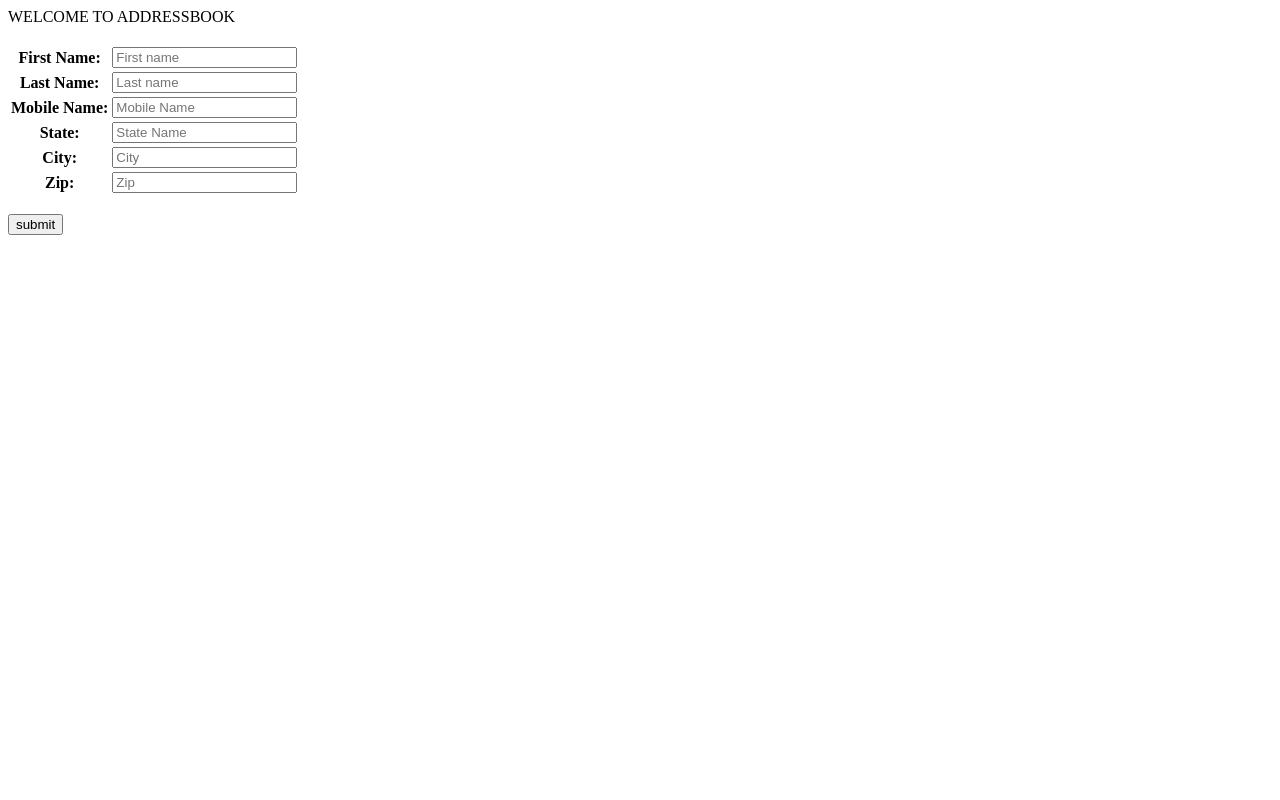
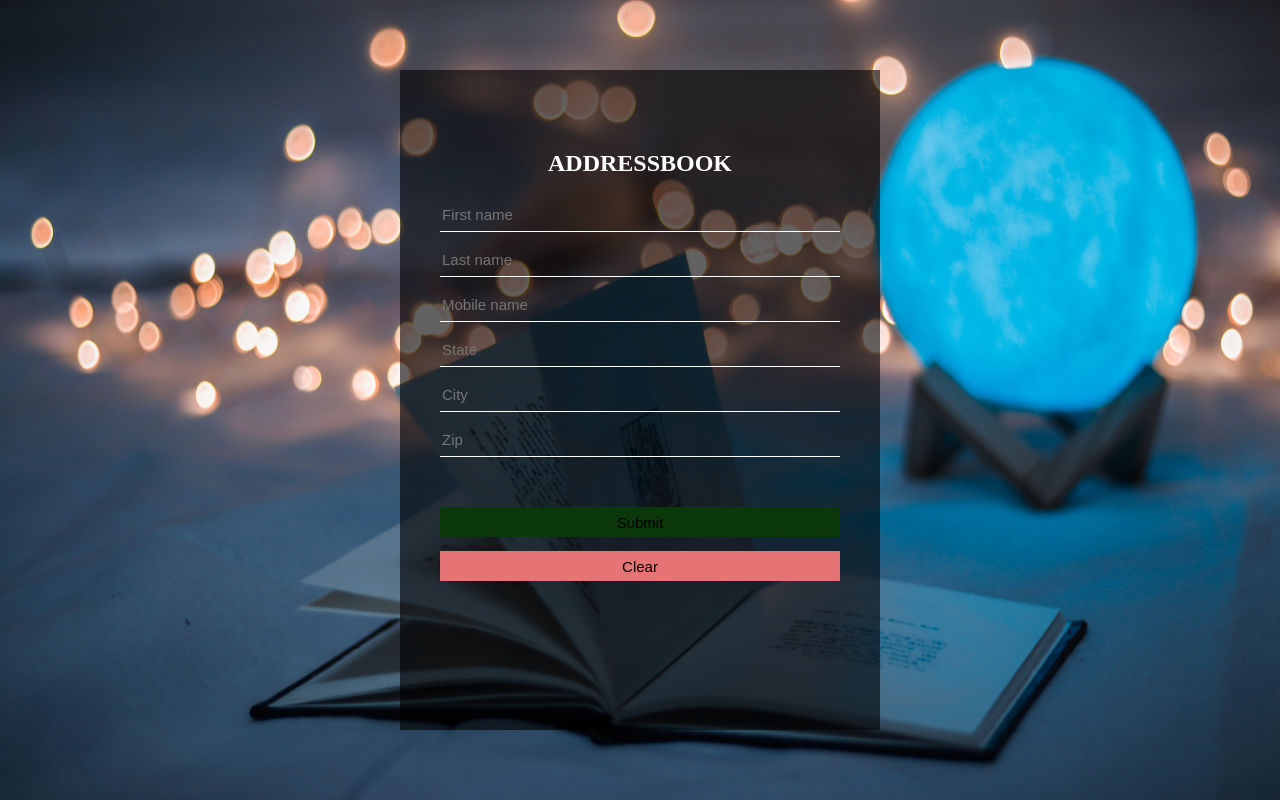
Before and after one commit to anubhav230/AddressBook_UI, a plain HTML site: page src/index.html in a window 1280 px wide. Drawn offline with Linux system fonts and the light colour scheme.

Commit message:
ADDED- Regex pattern for adding details

```diff
--- /dev/null
+++ b/src/addressbook.js
@@ -0,0 +1,37 @@
+const CHECK_NAME = /^[A-Za-z0-9 ]{3,20}$/;
+const CHECK_MOBILE_NUMBER = /^[0-9]{1,3}[ ][0-9]{10}$/;
+const ADDRESS_PATTERN = "^[A-Z]{1}[a-z]{5,}$";
+const ZIP_PATTERN = "^[A-Z]{1}[a-z]{5,}$";
+function check(myform){
+  if (!CHECK_NAME.test(myform.firstName.value))
+  {
+    alert("invalid value");
+    return false;
+  }
+  if (!CHECK_NAME.test(myform.lastName.value))
+  {
+    alert("invalid value");
+    return false;
+  }
+  if (!CHECK_MOBILE_NUMBER.test(myform.mobileNumber.value))
+  {
+    alert("invalid value");
+    return false;
+  }
+  if (!ADDRESS_PATTERN.test(myform.state.value))
+  {
+    alert("invalid value");
+    return false;
+  }
+  if (!ADDRESS_PATTERN.test(myform.city.value))
+  {
+    alert("invalid value");
+    return false;
+  }
+  if (!ZIP_PATTERN.test(myform.zip.value))
+  {
+    alert("invalid value");
+    return false;
+  }
+
+}
--- a/src/index.html
+++ b/src/index.html
@@ -1,71 +1,24 @@
 <html>
-    <head>
+   <head>
         <title>addressbook</title>
-    </head>
-  <div id= "box1">
-     <h id= "heading">WELCOME TO ADDRESSBOOK</h>
-    </div>
-  <br>
-        <body class= "body">
-          <form id="form">
-          <table class= "table">
-
-             <tr>
-              <th>
-                 <label for="email" id = "fname1"><b>First Name: </b></label>
-              </th>
-              <td>
-                 <input type= "text" placeholder= "First name" id= "t1">
-              </td>
-            </tr>
-
-            <tr>
-              <th>
-                 <label for="email" id = "fname1"><b>Last Name: </b></label>
-              </th>
-              <td>
-                 <input type= "text" placeholder= "Last name" id= "t1">
-              </td>
-            </tr>
-
-            <tr>
-              <th>
-                 <label for="email" id = "fname1"><b>Mobile Name:</b></label>
-              </th>
-              <td>
-                 <input type= "text" placeholder= "Mobile Name" id= "t1">
-              </td>
-            </tr>
-
-            <tr>
-              <th>
-                 <label for="email" id = "fname1"><b>State: </b></label>
-              </th>
-              <td>
-                 <input type= "text" placeholder= "State Name" id= "t1">
-              </td>
-            </tr>
-            <tr>
-              <th>
-                 <label for="email" id = "fname1"><b>City: </b></label>
-              </th>
-              <td>
-                 <input type= "text" placeholder= "City" id= "t1">
-              </td>
-            </tr>
-
-            <tr>
-              <th>
-                 <label for="email" id = "fname1"><b>Zip: </b></label>
-              </th>
-              <td>
-                 <input type= "text" placeholder= "Zip" id= "t1">
-              </td>
-            </tr>
-          </table>
-            <br>
-          <input type="button" value="submit" id="buttom">
-            </form>
-        </body>
+        <link rel= "stylesheet" type="text/css" href="./style.css">
+        <img src="book.jpg" height=100% width=100%>
+        <script src="addressbook.js"></script>
+   </head>
+   <body class= "body">
+      <div class="contact-form">
+         <h2>AddressBook<h2>
+         <form name="form" method="get" onSubmit="return check(form)">
+            <input type= "text" placeholder= "First name" name= "firstName">
+            <input type= "text" placeholder= "Last name" name= "lastName">
+            <input type= "text" placeholder= "Mobile name" name= "mobileNumber">
+            <input type= "text" placeholder= "State" name= "state">
+            <input type= "text" placeholder= "City" name= "city">
+            <input type= "text" placeholder= "Zip" name= "zip">
+            <input type="submit" value="Submit">
+            <input type="reset" value="Clear">
+         </form>
+      </div>
+   </body>
     </html>
 </html>
--- a/src/style.css
+++ b/src/style.css
@@ -1,41 +1,83 @@
- input[type=text]{
-  width:100%;
-  border:2px solid #aaa;
-   border-redious:4px;
-   margin:8px;
-   outline:none;
-   padding:8px;
-   box-sizing:border-box;
-   transition:.5s;
+body{
+  margin: 0;
+  padding: 0;
+}
+.contact-form{
+  position: absolute;
+  top: 50%;
+  left: 50%;
+  -webkit-transform: translate(-50%,-50%);
+  -moz-transform: translate(-50%,-50%);
+  -ms-transform: translate(-50%,-50%);
+  -o-transform: translate(-50%,-50%);
+  transform: translate(-50%,-50%);
+  width: 400px;
+  height: 500px;
+  padding: 80px 40px;
+  background: rgba(0 0,0, 0.6);
 }
 
-input[type=text]:focus{
-  border-color:dodgerBlue;
-  box-shadow:0 0 8px 0 dodgerBlue;
+.contact-form h2 {
+  margin: 0;
+  padding: 0 0 20px;
+  color: #fff;
+  text-align: center;
+  text-transform: uppercase;
 }
 
-input[type=button]{
-width:20%;
-  height:20%;
-  font-family: lato;
-  border-radius: 2px;
-  box-shadow: 2px 2px lightgray;
+.contact-form p {
+  margin: 0;
+  padding: 0;
+  color: #fff;
 }
 
-#heading {
-  text-align:center;
-  font-size:20px;
+.contact-form input {
+  width: 100%;
+  margin-bottom: 10px;
 }
 
-body{
-  background-color: w;
+.contact-form input[type=text] {
+  border: none;
+  border-bottom: 1px solid #fff;
+  background: transparent;
+  outline: none;
+  height: 35px;
+  color: #fff;
+  font-size: 15px;
 }
 
-table1 {
-  border-style: solid;
- border-radius: 4px;
+.contact-form input[type=submit] {
+  height: 30px;
+  columns: rgb(250, 247, 247);
+  font-size: 15px;
+  background:rgb(11, 56, 11);
+  cursor: pointer;
+  border-right: 25px;
+  border: none;
+  outline: none;
+  margin-top: 10%;
 }
 
-form{
-  text-align: left;
+.contact-form input[type=reset] {
+  height: 30px;
+  font-size: 15px;
+  background:rgb(231, 116, 116);
+  cursor: pointer;
+  border-right: 25px;
+  border: none;
+  outline: none;
+  margin-top: 1%;
 }
+
+body:before {
+  content: '';
+  position: fixed;
+  width: 100vm;
+  height: 100vh;
+  background-image: url(/book.jpg);
+  background-position: center center;
+  background-repeat: no-repeat;
+  background-attachment: fixed;
+  -webkit-background-size: cover;
+  background-size: cover;
+}
```
Also changed, not shown: src/book.jpg (added).
